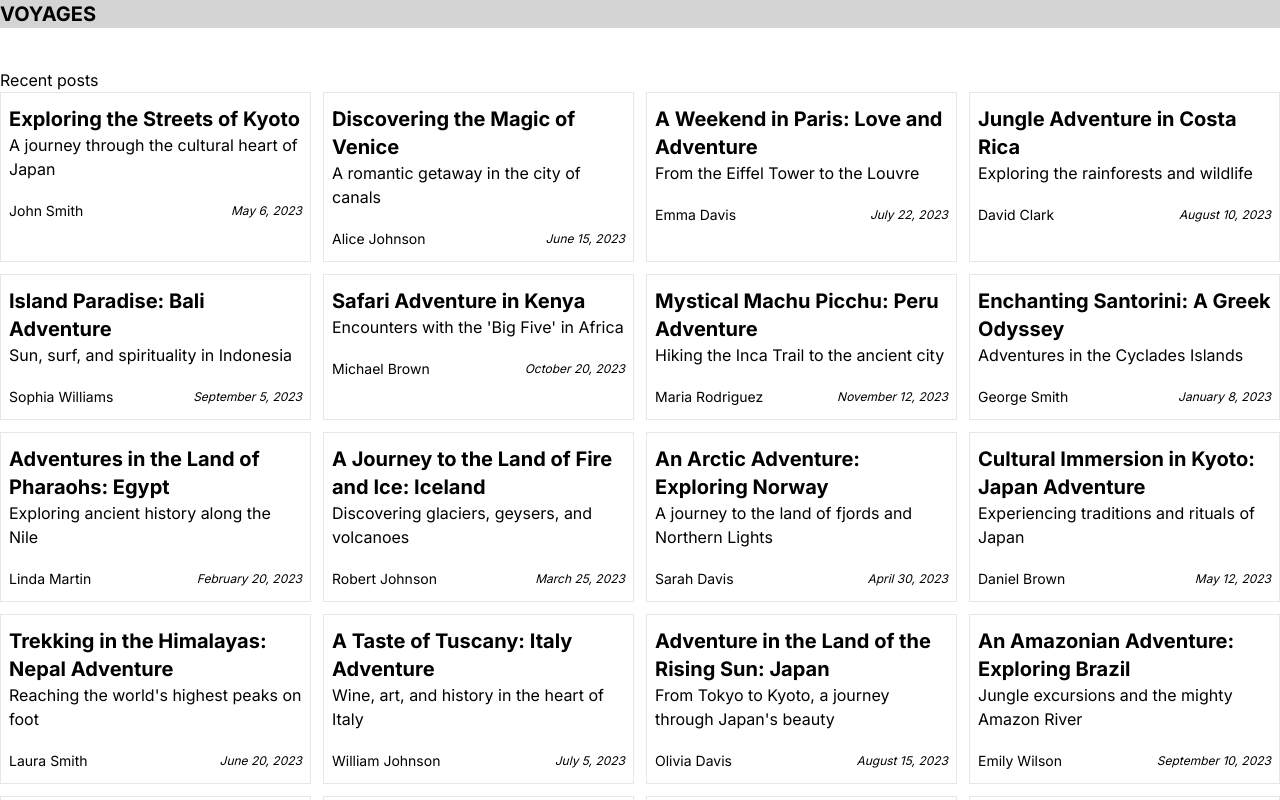
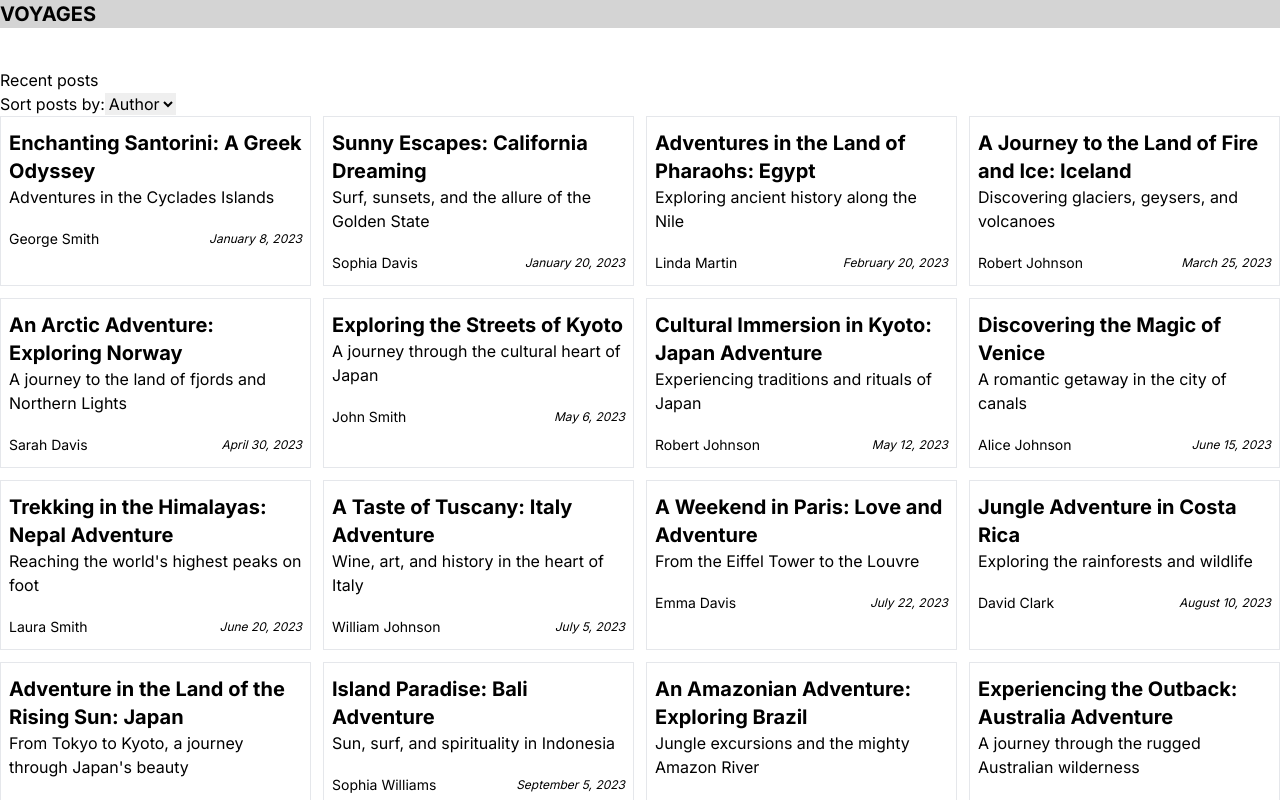
Before and after one commit to ad9311/voyages, a Next.js app: page / in a window 1280 px wide. Shown: the top 800 px of the page. Built offline with nearby package versions, Linux system fonts and the light colour scheme.

Commit message:
Implement sort posts

```diff
--- a/app/content/posts.json
+++ b/app/content/posts.json
@@ -6,6 +6,7 @@
       "description": "A journey through the cultural heart of Japan",
       "content": "Lorem ipsum dolor sit amet, consectetur adipiscing elit. Nulla convallis libero vitae vehicula. Curabitur tristique lacinia augue, ac tristique turpis sagittis a. Maecenas fringilla enim nec tortor congue, non interdum neque hendrerit. Nam vehicula nulla in purus consectetur sollicitudin. Suspendisse potenti. Quisque id metus nec risus iaculis interdum.",
       "author": "John Smith",
+      "topic": "TIPS",
       "publishedAt": "2023-05-06 12:00:00"
     },
     {
@@ -14,6 +15,7 @@
       "description": "A romantic getaway in the city of canals",
       "content": "Lorem ipsum dolor sit amet, consectetur adipiscing elit. Nulla convallis libero vitae vehicula. Curabitur tristique lacinia augue, ac tristique turpis sagittis a. Maecenas fringilla enim nec tortor congue, non interdum neque hendrerit. Nam vehicula nulla in purus consectetur sollicitudin. Suspendisse potenti. Quisque id metus nec risus iaculis interdum.",
       "author": "Alice Johnson",
+      "topic": "STORY_TIME",
       "publishedAt": "2023-06-15 14:30:00"
     },
     {
@@ -22,6 +24,7 @@
       "description": "From the Eiffel Tower to the Louvre",
       "content": "Lorem ipsum dolor sit amet, consectetur adipiscing elit. Nulla convallis libero vitae vehicula. Curabitur tristique lacinia augue, ac tristique turpis sagittis a. Maecenas fringilla enim nec tortor congue, non interdum neque hendrerit. Nam vehicula nulla in purus consectetur sollicitudin. Suspendisse potenti. Quisque id metus nec risus iaculis interdum.",
       "author": "Emma Davis",
+      "topic": "ON_A_BUDGET",
       "publishedAt": "2023-07-22 09:45:00"
     },
     {
@@ -30,6 +33,7 @@
       "description": "Exploring the rainforests and wildlife",
       "content": "Lorem ipsum dolor sit amet, consectetur adipiscing elit. Nulla convallis libero vitae vehicula. Curabitur tristique lacinia augue, ac tristique turpis sagittis a. Maecenas fringilla enim nec tortor congue, non interdum neque hendrerit. Nam vehicula nulla in purus consectetur sollicitudin. Suspendisse potenti. Quisque id metus nec risus iaculis interdum.",
       "author": "David Clark",
+      "topic": "ON_A_BUDGET",
       "publishedAt": "2023-08-10 11:20:00"
     },
     {
@@ -38,6 +42,7 @@
       "description": "Sun, surf, and spirituality in Indonesia",
       "content": "Lorem ipsum dolor sit amet, consectetur adipiscing elit. Nulla convallis libero vitae vehicula. Curabitur tristique lacinia augue, ac tristique turpis sagittis a. Maecenas fringilla enim nec tortor congue, non interdum neque hendrerit. Nam vehicula nulla in purus consectetur sollicitudin. Suspendisse potenti. Quisque id metus nec risus iaculis interdum.",
       "author": "Sophia Williams",
+      "topic": "ON_A_BUDGET",
       "publishedAt": "2023-09-05 15:10:00"
     },
     {
@@ -46,6 +51,7 @@
       "description": "Encounters with the 'Big Five' in Africa",
       "content": "Lorem ipsum dolor sit amet, consectetur adipiscing elit. Nulla convallis libero vitae vehicula. Curabitur tristique lacinia augue, ac tristique turpis sagittis a. Maecenas fringilla enim nec tortor congue, non interdum neque hendrerit. Nam vehicula nulla in purus consectetur sollicitudin. Suspendisse potenti. Quisque id metus nec risus iaculis interdum.",
       "author": "Michael Brown",
+      "topic": "TIPS",
       "publishedAt": "2023-10-20 17:55:00"
     },
     {
@@ -54,6 +60,7 @@
       "description": "Hiking the Inca Trail to the ancient city",
       "content": "Lorem ipsum dolor sit amet, consectetur adipiscing elit. Nulla convallis libero vitae vehicula. Curabitur tristique lacinia augue, ac tristique turpis sagittis a. Maecenas fringilla enim nec tortor congue, non interdum neque hendrerit. Nam vehicula nulla in purus consectetur sollicitudin. Suspendisse potenti. Quisque id metus nec risus iaculis interdum.",
       "author": "Maria Rodriguez",
+      "topic": "STORY_TIME",
       "publishedAt": "2023-11-12 08:40:00"
     },
     {
@@ -62,6 +69,7 @@
       "description": "Adventures in the Cyclades Islands",
       "content": "Lorem ipsum dolor sit amet, consectetur adipiscing elit. Nulla convallis libero vitae vehicula. Curabitur tristique lacinia augue, ac tristique turpis sagittis a. Maecenas fringilla enim nec tortor congue, non interdum neque hendrerit. Nam vehicula nulla in purus consectetur sollicitudin. Suspendisse potenti. Quisque id metus nec risus iaculis interdum.",
       "author": "George Smith",
+      "topic": "STORY_TIME",
       "publishedAt": "2023-01-08 10:15:00"
     },
     {
@@ -70,6 +78,7 @@
       "description": "Exploring ancient history along the Nile",
       "content": "Lorem ipsum dolor sit amet, consectetur adipiscing elit. Nulla convallis libero vitae vehicula. Curabitur tristique lacinia augue, ac tristique turpis sagittis a. Maecenas fringilla enim nec tortor congue, non interdum neque hendrerit. Nam vehicula nulla in purus consectetur sollicitudin. Suspendisse potenti. Quisque id metus nec risus iaculis interdum.",
       "author": "Linda Martin",
+      "topic": "TIPS",
       "publishedAt": "2023-02-20 13:30:00"
     },
     {
@@ -78,6 +87,7 @@
       "description": "Discovering glaciers, geysers, and volcanoes",
       "content": "Lorem ipsum dolor sit amet, consectetur adipiscing elit. Nulla convallis libero vitae vehicula. Curabitur tristique lacinia augue, ac tristique turpis sagittis a. Maecenas fringilla enim nec tortor congue, non interdum neque hendrerit. Nam vehicula nulla in purus consectetur sollicitudin. Suspendisse potenti. Quisque id metus nec risus iaculis interdum.",
       "author": "Robert Johnson",
+      "topic": "TIPS",
       "publishedAt": "2023-03-25 16:45:00"
     },
     {
@@ -86,6 +96,7 @@
       "description": "A journey to the land of fjords and Northern Lights",
       "content": "Lorem ipsum dolor sit amet, consectetur adipiscing elit. Nulla convallis libero vitae vehicula. Curabitur tristique lacinia augue, ac tristique turpis sagittis a. Maecenas fringilla enim nec tortor congue, non interdum neque hendrerit. Nam vehicula nulla in purus consectetur sollicitudin. Suspendisse potenti. Quisque id metus nec risus iaculis interdum.",
       "author": "Sarah Davis",
+      "topic": "ON_A_BUDGET",
       "publishedAt": "2023-04-30 09:20:00"
     },
     {
@@ -93,7 +104,8 @@
       "title": "Cultural Immersion in Kyoto: Japan Adventure",
       "description": "Experiencing traditions and rituals of Japan",
       "content": "Lorem ipsum dolor sit amet, consectetur adipiscing elit. Nulla convallis libero vitae vehicula. Curabitur tristique lacinia augue, ac tristique turpis sagittis a. Maecenas fringilla enim nec tortor congue, non interdum neque hendrerit. Nam vehicula nulla in purus consectetur sollicitudin. Suspendisse potenti. Quisque id metus nec risus iaculis interdum.",
-      "author": "Daniel Brown",
+      "author": "Robert Johnson",
+      "topic": "ON_A_BUDGET",
       "publishedAt": "2023-05-12 11:50:00"
     },
     {
@@ -102,6 +114,7 @@
       "description": "Reaching the world's highest peaks on foot",
       "content": "Lorem ipsum dolor sit amet, consectetur adipiscing elit. Nulla convallis libero vitae vehicula. Curabitur tristique lacinia augue, ac tristique turpis sagittis a. Maecenas fringilla enim nec tortor congue, non interdum neque hendrerit. Nam vehicula nulla in purus consectetur sollicitudin. Suspendisse potenti. Quisque id metus nec risus iaculis interdum.",
       "author": "Laura Smith",
+      "topic": "TIPS",
       "publishedAt": "2023-06-20 14:15:00"
     },
     {
@@ -110,6 +123,7 @@
       "description": "Wine, art, and history in the heart of Italy",
       "content": "Lorem ipsum dolor sit amet, consectetur adipiscing elit. Nulla convallis libero vitae vehicula. Curabitur tristique lacinia augue, ac tristique turpis sagittis a. Maecenas fringilla enim nec tortor congue, non interdum neque hendrerit. Nam vehicula nulla in purus consectetur sollicitudin. Suspendisse potenti. Quisque id metus nec risus iaculis interdum.",
       "author": "William Johnson",
+      "topic": "ON_A_BUDGET",
       "publishedAt": "2023-07-05 16:30:00"
     },
     {
@@ -118,6 +132,7 @@
       "description": "From Tokyo to Kyoto, a journey through Japan's beauty",
       "content": "Lorem ipsum dolor sit amet, consectetur adipiscing elit. Nulla convallis libero vitae vehicula. Curabitur tristique lacinia augue, ac tristique turpis sagittis a. Maecenas fringilla enim nec tortor congue, non interdum neque hendrerit. Nam vehicula nulla in purus consectetur sollicitudin. Suspendisse potenti. Quisque id metus nec risus iaculis interdum.",
       "author": "Olivia Davis",
+      "topic": "STORY_TIME",
       "publishedAt": "2023-08-15 09:55:00"
     },
     {
@@ -126,6 +141,7 @@
       "description": "Jungle excursions and the mighty Amazon River",
       "content": "Lorem ipsum dolor sit amet, consectetur adipiscing elit. Nulla convallis libero vitae vehicula. Curabitur tristique lacinia augue, ac tristique turpis sagittis a. Maecenas fringilla enim nec tortor congue, non interdum neque hendrerit. Nam vehicula nulla in purus consectetur sollicitudin. Suspendisse potenti. Quisque id metus nec risus iaculis interdum.",
       "author": "Emily Wilson",
+      "topic": "TIPS",
       "publishedAt": "2023-09-10 11:40:00"
     },
     {
@@ -134,6 +150,7 @@
       "description": "A journey through the rugged Australian wilderness",
       "content": "Lorem ipsum dolor sit amet, consectetur adipiscing elit. Nulla convallis libero vitae vehicula. Curabitur tristique lacinia augue, ac tristique turpis sagittis a. Maecenas fringilla enim nec tortor congue, non interdum neque hendrerit. Nam vehicula nulla in purus consectetur sollicitudin. Suspendisse potenti. Quisque id metus nec risus iaculis interdum.",
       "author": "Sophie Martin",
+      "topic": "ON_A_BUDGET",
       "publishedAt": "2023-10-20 14:25:00"
     },
     {
@@ -142,6 +159,7 @@
       "description": "Hiking, skiing, and breathtaking mountain views",
       "content": "Lorem ipsum dolor sit amet, consectetur adipiscing elit. Nulla convallis libero vitae vehicula. Curabitur tristique lacinia augue, ac tristique turpis sagittis a. Maecenas fringilla enim nec tortor congue, non interdum neque hendrerit. Nam vehicula nulla in purus consectetur sollicitudin. Suspendisse potenti. Quisque id metus nec risus iaculis interdum.",
       "author": "Daniel Smith",
+      "topic": "ON_A_BUDGET",
       "publishedAt": "2023-11-05 16:10:00"
     },
     {
@@ -150,6 +168,7 @@
       "description": "Island-hopping and turquoise waters in Greece",
       "content": "Lorem ipsum dolor sit amet, consectetur adipiscing elit. Nulla convallis libero vitae vehicula. Curabitur tristique lacinia augue, ac tristique turpis sagittis a. Maecenas fringilla enim nec tortor congue, non interdum neque hendrerit. Nam vehicula nulla in purus consectetur sollicitudin. Suspendisse potenti. Quisque id metus nec risus iaculis interdum.",
       "author": "Lucas Johnson",
+      "topic": "TIPS",
       "publishedAt": "2023-12-12 09:50:00"
     },
     {
@@ -158,6 +177,7 @@
       "description": "Surf, sunsets, and the allure of the Golden State",
       "content": "Lorem ipsum dolor sit amet, consectetur adipiscing elit. Nulla convallis libero vitae vehicula. Curabitur tristique lacinia augue, ac tristique turpis sagittis a. Maecenas fringilla enim nec tortor congue, non interdum neque hendrerit. Nam vehicula nulla in purus consectetur sollicitudin. Suspendisse potenti. Quisque id metus nec risus iaculis interdum.",
       "author": "Sophia Davis",
+      "topic": "TIPS",
       "publishedAt": "2023-01-20 11:15:00"
     }
   ]
--- a/app/defs.d.ts
+++ b/app/defs.d.ts
@@ -1,8 +1,14 @@
+export type PostTopic = 'TIPS' | 'STORY_TIME' | 'ON_A_BUDGET';
+
 export interface Post {
   id: number;
   title: string;
   description: string;
   content: string;
   author: string;
+  topic: PostTopic;
   publishedAt: string;
 }
+
+export type SortPostsBy = 'AUTHOR' | 'DATE' | 'TOPIC';
+export type OrderPostsOn = 'ASC' | 'DESC';
--- /dev/null
+++ b/app/helpers/sortPosts.ts
@@ -0,0 +1,55 @@
+import { Post, SortPostsBy } from '../defs';
+
+export function sortPostsByAuthor(posts: Post[]) {
+  return posts.sort((a, b) => {
+    if (a.author < b.author) {
+      return -1;
+    }
+    if (a.author > b.author) {
+      return 1;
+    }
+    return 0;
+  });
+}
+
+export function sortPostsByDate(posts: Post[]) {
+  return posts.sort((a, b) => {
+    const dateA = new Date(a.publishedAt);
+    const dateB = new Date(b.publishedAt);
+
+    if (dateA < dateB) {
+      return -1;
+    }
+    if (dateA > dateB) {
+      return 1;
+    }
+    return 0;
+  });
+}
+
+export function sortPostsByTopic(posts: Post[]) {
+  return posts.sort((a, b) => {
+    if (a.topic < b.topic) {
+      return -1;
+    }
+    if (a.topic > b.topic) {
+      return 1;
+    }
+    return 0;
+  });
+}
+
+function sortPosts(posts: Post[], sortBy: SortPostsBy) {
+  switch (sortBy) {
+    case 'AUTHOR':
+      return sortPostsByAuthor(posts);
+    case 'DATE':
+      return sortPostsByDate(posts);
+    case 'TOPIC':
+      return sortPostsByTopic(posts);
+    default:
+      return posts;
+  }
+}
+
+export default sortPosts;
--- a/app/posts/PostList.tsx
+++ b/app/posts/PostList.tsx
@@ -1,6 +1,7 @@
 import content from '@/app/content/posts.json';
 import { Post } from '../defs';
-import PostPreview from './PostPreview';
+// import PostPreview from './PostPreview';
+import PostListContent from './PostListContent';
 
 async function fetchPosts() {
   await new Promise((resolve) => setTimeout(resolve, 3000));
@@ -10,17 +11,7 @@ async function fetchPosts() {
 async function PostList() {
   const posts = await fetchPosts();
 
-  const mappedPosts = posts.map((post) => (
-    <li key={post.id}>
-      <PostPreview {...post} />
-    </li>
-  ));
-
-  return (
-    <ul className="grid grid-cols-1 sm:grid-cols-2 md:grid-cols-3 xl:grid-cols-4 gap-3">
-      {mappedPosts}
-    </ul>
-  );
+  return <PostListContent posts={posts} />;
 }
 
 export default PostList;
--- /dev/null
+++ b/app/posts/PostListContent.tsx
@@ -0,0 +1,42 @@
+'use client';
+
+import { useMemo, useState } from 'react';
+import { Post, SortPostsBy } from '../defs';
+import sortPosts from '../helpers/sortPosts';
+import PostPreview from './PostPreview';
+
+function PostListContent({ posts }: { posts: Post[] }) {
+  const [sortBy, setSortBy] = useState<SortPostsBy>('DATE');
+
+  function handleSort(e: React.ChangeEvent<HTMLSelectElement>) {
+    setSortBy(e.target.value as SortPostsBy);
+  }
+
+  const mappedPosts = useMemo(() => {
+    return sortPosts(posts, sortBy).map((post) => (
+      <li key={post.id}>
+        <PostPreview {...post} />
+      </li>
+    ));
+  }, [sortBy, posts]);
+
+  return (
+    <>
+      <form className="form">
+        <label htmlFor="sort">
+          Sort posts by:
+          <select name="sort" id="sort" onChange={handleSort}>
+            <option value="AUTHOR">Author</option>
+            <option value="DATE">Date</option>
+            <option value="TOPIC">Topic</option>
+          </select>
+        </label>
+      </form>
+      <ul className="grid grid-cols-1 sm:grid-cols-2 md:grid-cols-3 xl:grid-cols-4 gap-3">
+        {mappedPosts}
+      </ul>
+    </>
+  );
+}
+
+export default PostListContent;
```
